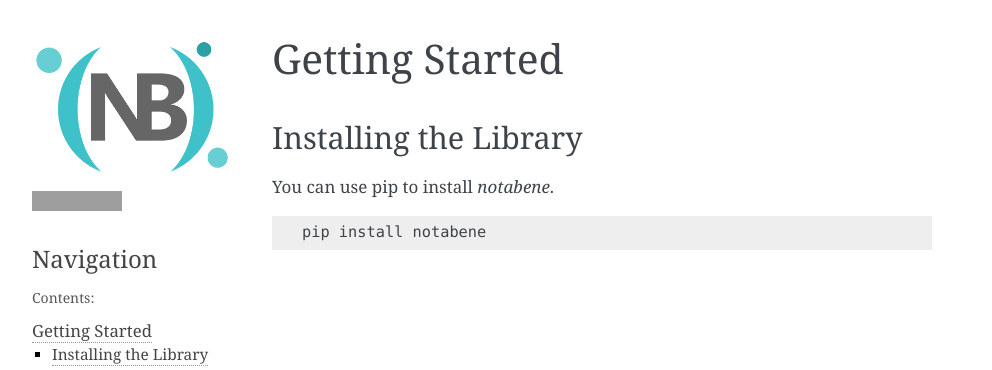
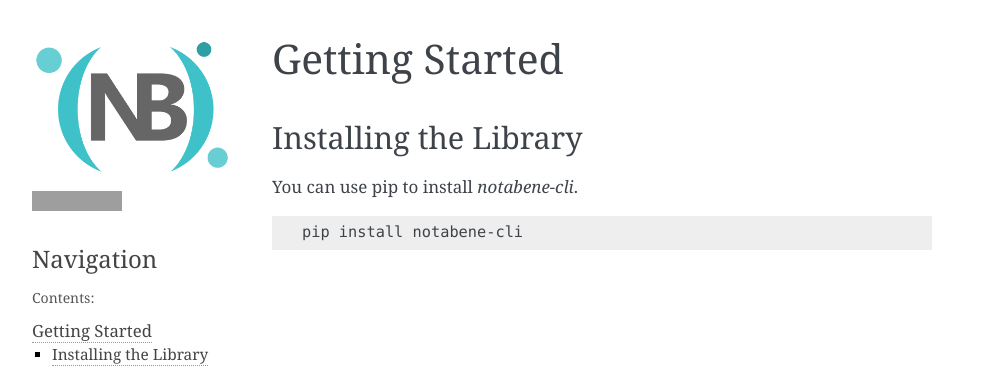
Before and after one commit to JeroenPeterBos/notabene-cli, a Sphinx documentation site: the page built from docs/getting_started.rst, in a window 1280 px wide. Shown: the top 370 px of the page, without its empty margins (148-1140 px from the left). Built offline with Sphinx 7.4.7, drawn with Linux system fonts in a browser that asks for light colours; grey boxes are pictures that could not be loaded.

Commit message:
Trying to separate the pipelines

```diff
--- a/docs/getting_started.rst
+++ b/docs/getting_started.rst
@@ -10,8 +10,8 @@
 Installing the Library
 ======================
 
-You can use pip to install `notabene`.
+You can use pip to install `notabene-cli`.
 
 .. code-block:: sh
 
-    pip install notabene
+    pip install notabene-cli
```
Also changed, not shown: README.md (+3 -1 lines), 3 other files.
